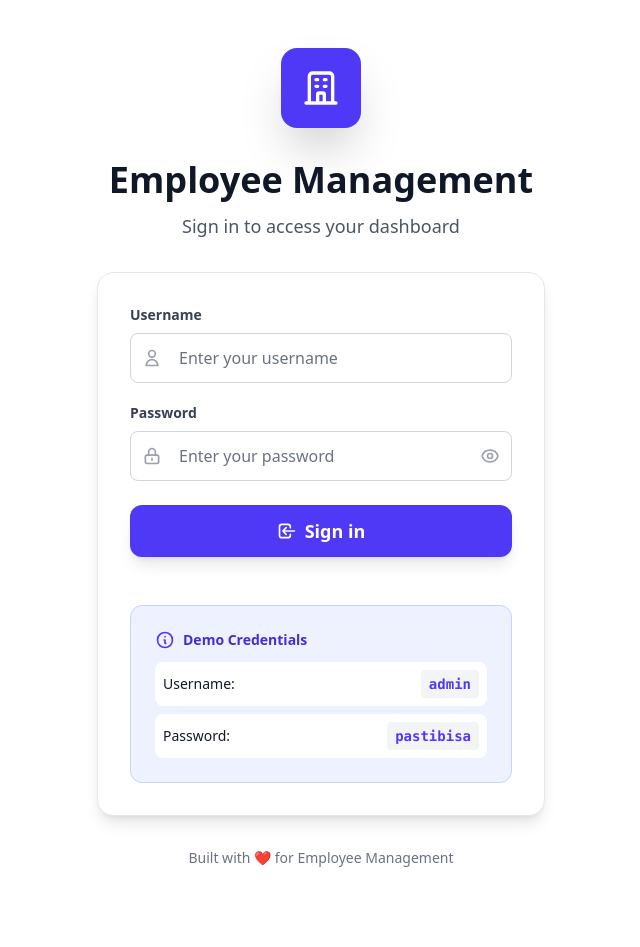
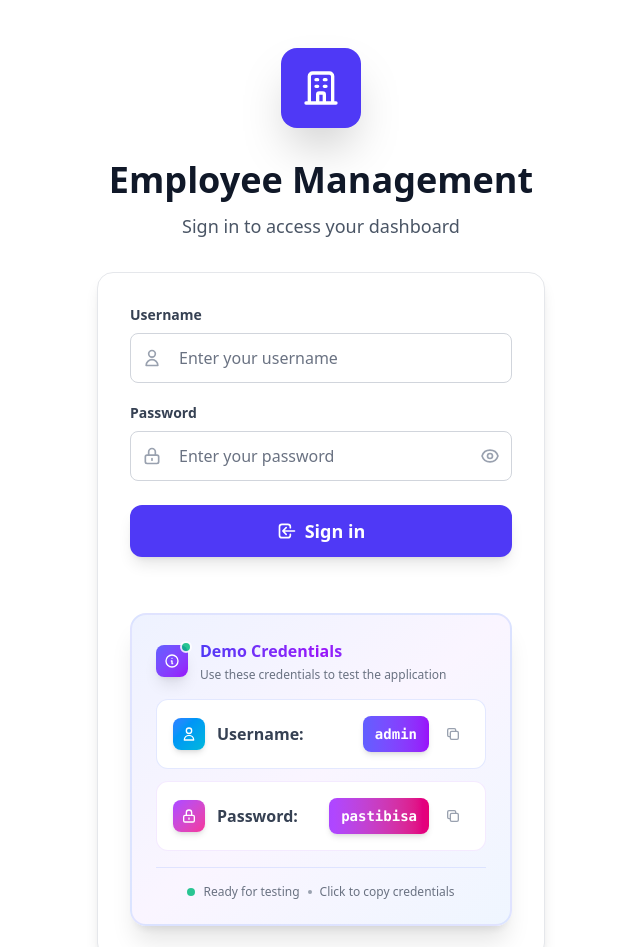
Before and after one commit to akbarryyan/tugas-1-frontend, a React (Vite) app: page /login in a window 1280 px wide. Shown: the top 947 px of the page, without its empty margins (319-959 px from the left). Before the commit the page ends 916 px from the top, so only its background shows below. Built offline with nearby package versions, Linux system fonts and the light colour scheme.

Commit message:
refactor: enhance demo credentials section in LoginForm with improved styling and copy functionality

```diff
--- a/src/components/Auth/LoginForm.jsx
+++ b/src/components/Auth/LoginForm.jsx
@@ -229,10 +229,12 @@ const LoginForm = () => {
               )}
             </button>
 
-            <div className="mt-6 p-6 bg-indigo-50 dark:bg-indigo-900/20 rounded-xl border border-indigo-200 dark:border-indigo-800">
-              <div className="flex items-center mb-3">
+            <div className="mt-8 p-6 bg-gradient-to-br from-indigo-50 via-purple-50 to-blue-50 dark:from-indigo-900/30 dark:via-purple-900/30 dark:to-blue-900/30 rounded-2xl border-2 border-indigo-200/50 dark:border-indigo-700/50 shadow-xl backdrop-blur-sm">
+              <div className="flex items-center mb-4">
+                <div className="relative">
+                  <div className="w-8 h-8 bg-gradient-to-br from-indigo-500 to-purple-600 rounded-lg flex items-center justify-center shadow-lg">
                     <svg
-                  className="w-5 h-5 text-indigo-600 dark:text-indigo-400 mr-2"
+                      className="w-4 h-4 text-white"
                       fill="none"
                       stroke="currentColor"
                       viewBox="0 0 24 24"
@@ -244,22 +246,131 @@ const LoginForm = () => {
                         d="M13 16h-1v-4h-1m1-4h.01M21 12a9 9 0 11-18 0 9 9 0 0118 0z"
                       />
                     </svg>
-                <p className="text-sm font-semibold text-indigo-700 dark:text-indigo-300">
+                  </div>
+                  <div className="absolute -top-1 -right-1 w-3 h-3 bg-emerald-500 rounded-full border-2 border-white dark:border-gray-800 animate-pulse"></div>
+                </div>
+                <div className="ml-3">
+                  <p className="text-base font-bold bg-gradient-to-r from-indigo-600 via-purple-600 to-blue-600 dark:from-indigo-400 dark:via-purple-400 dark:to-blue-400 bg-clip-text text-transparent">
                     Demo Credentials
                   </p>
+                  <p className="text-xs text-gray-500 dark:text-gray-400 mt-1">
+                    Use these credentials to test the application
+                  </p>
                 </div>
-              <div className="space-y-2 text-sm text-gray-600 dark:text-gray-400">
-                <div className="flex items-center justify-between p-2 bg-white dark:bg-gray-800 rounded-lg">
-                  <span>Username:</span>
-                  <code className="font-mono bg-gray-100 dark:bg-gray-700 px-2 py-1 rounded text-indigo-600 dark:text-indigo-400 font-semibold">
+              </div>
+
+              <div className="space-y-3">
+                <div className="group relative overflow-hidden">
+                  <div className="absolute inset-0 bg-gradient-to-r from-white/80 to-indigo-50/80 dark:from-gray-800/80 dark:to-indigo-900/20 rounded-xl opacity-0 group-hover:opacity-100 transition-opacity duration-300"></div>
+                  <div className="relative flex items-center justify-between p-4 bg-white/60 dark:bg-gray-800/60 rounded-xl border border-indigo-200/50 dark:border-indigo-700/50 backdrop-blur-sm transition-all duration-300 group-hover:shadow-lg group-hover:scale-[1.02]">
+                    <div className="flex items-center space-x-3">
+                      <div className="w-8 h-8 bg-gradient-to-br from-blue-500 to-cyan-500 rounded-lg flex items-center justify-center shadow-md">
+                        <svg
+                          className="w-4 h-4 text-white"
+                          fill="none"
+                          stroke="currentColor"
+                          viewBox="0 0 24 24"
+                        >
+                          <path
+                            strokeLinecap="round"
+                            strokeLinejoin="round"
+                            strokeWidth={2}
+                            d="M16 7a4 4 0 11-8 0 4 4 0 018 0zM12 14a7 7 0 00-7 7h14a7 7 0 00-7-7z"
+                          />
+                        </svg>
+                      </div>
+                      <span className="font-semibold text-gray-700 dark:text-gray-300">
+                        Username:
+                      </span>
+                    </div>
+                    <div className="flex items-center space-x-2">
+                      <code className="font-mono bg-gradient-to-r from-indigo-500 to-purple-600 text-white px-3 py-2 rounded-lg font-bold text-sm shadow-md hover:shadow-lg transition-shadow duration-200">
                         admin
                       </code>
+                      <button
+                        type="button"
+                        className="p-2 text-gray-400 hover:text-indigo-600 dark:hover:text-indigo-400 transition-colors duration-200"
+                        onClick={() => navigator.clipboard?.writeText("admin")}
+                        title="Copy username"
+                      >
+                        <svg
+                          className="w-4 h-4"
+                          fill="none"
+                          stroke="currentColor"
+                          viewBox="0 0 24 24"
+                        >
+                          <path
+                            strokeLinecap="round"
+                            strokeLinejoin="round"
+                            strokeWidth={2}
+                            d="M8 16H6a2 2 0 01-2-2V6a2 2 0 012-2h8a2 2 0 012 2v2m-6 12h8a2 2 0 002-2v-8a2 2 0 00-2-2h-8a2 2 0 00-2 2v8a2 2 0 002 2z"
+                          />
+                        </svg>
+                      </button>
                     </div>
-                <div className="flex items-center justify-between p-2 bg-white dark:bg-gray-800 rounded-lg">
-                  <span>Password:</span>
-                  <code className="font-mono bg-gray-100 dark:bg-gray-700 px-2 py-1 rounded text-indigo-600 dark:text-indigo-400 font-semibold">
+                  </div>
+                </div>
+
+                <div className="group relative overflow-hidden">
+                  <div className="absolute inset-0 bg-gradient-to-r from-white/80 to-purple-50/80 dark:from-gray-800/80 dark:to-purple-900/20 rounded-xl opacity-0 group-hover:opacity-100 transition-opacity duration-300"></div>
+                  <div className="relative flex items-center justify-between p-4 bg-white/60 dark:bg-gray-800/60 rounded-xl border border-purple-200/50 dark:border-purple-700/50 backdrop-blur-sm transition-all duration-300 group-hover:shadow-lg group-hover:scale-[1.02]">
+                    <div className="flex items-center space-x-3">
+                      <div className="w-8 h-8 bg-gradient-to-br from-purple-500 to-pink-500 rounded-lg flex items-center justify-center shadow-md">
+                        <svg
+                          className="w-4 h-4 text-white"
+                          fill="none"
+                          stroke="currentColor"
+                          viewBox="0 0 24 24"
+                        >
+                          <path
+                            strokeLinecap="round"
+                            strokeLinejoin="round"
+                            strokeWidth={2}
+                            d="M12 15v2m-6 4h12a2 2 0 002-2v-6a2 2 0 00-2-2H6a2 2 0 00-2 2v6a2 2 0 002 2zm10-10V7a4 4 0 00-8 0v4h8z"
+                          />
+                        </svg>
+                      </div>
+                      <span className="font-semibold text-gray-700 dark:text-gray-300">
+                        Password:
+                      </span>
+                    </div>
+                    <div className="flex items-center space-x-2">
+                      <code className="font-mono bg-gradient-to-r from-purple-500 to-pink-600 text-white px-3 py-2 rounded-lg font-bold text-sm shadow-md hover:shadow-lg transition-shadow duration-200">
                         pastibisa
                       </code>
+                      <button
+                        type="button"
+                        className="p-2 text-gray-400 hover:text-purple-600 dark:hover:text-purple-400 transition-colors duration-200"
+                        onClick={() =>
+                          navigator.clipboard?.writeText("pastibisa")
+                        }
+                        title="Copy password"
+                      >
+                        <svg
+                          className="w-4 h-4"
+                          fill="none"
+                          stroke="currentColor"
+                          viewBox="0 0 24 24"
+                        >
+                          <path
+                            strokeLinecap="round"
+                            strokeLinejoin="round"
+                            strokeWidth={2}
+                            d="M8 16H6a2 2 0 01-2-2V6a2 2 0 012-2h8a2 2 0 012 2v2m-6 12h8a2 2 0 002-2v-8a2 2 0 00-2-2h-8a2 2 0 00-2 2v8a2 2 0 002 2z"
+                          />
+                        </svg>
+                      </button>
+                    </div>
+                  </div>
+                </div>
+              </div>
+
+              <div className="mt-4 pt-4 border-t border-indigo-200/50 dark:border-indigo-700/50">
+                <div className="flex items-center justify-center space-x-2 text-xs text-gray-500 dark:text-gray-400">
+                  <div className="w-2 h-2 bg-emerald-500 rounded-full animate-pulse"></div>
+                  <span>Ready for testing</span>
+                  <div className="w-1 h-1 bg-gray-400 rounded-full"></div>
+                  <span>Click to copy credentials</span>
                 </div>
               </div>
             </div>
```
Lines whose indentation alone changed are shown as unchanged.
